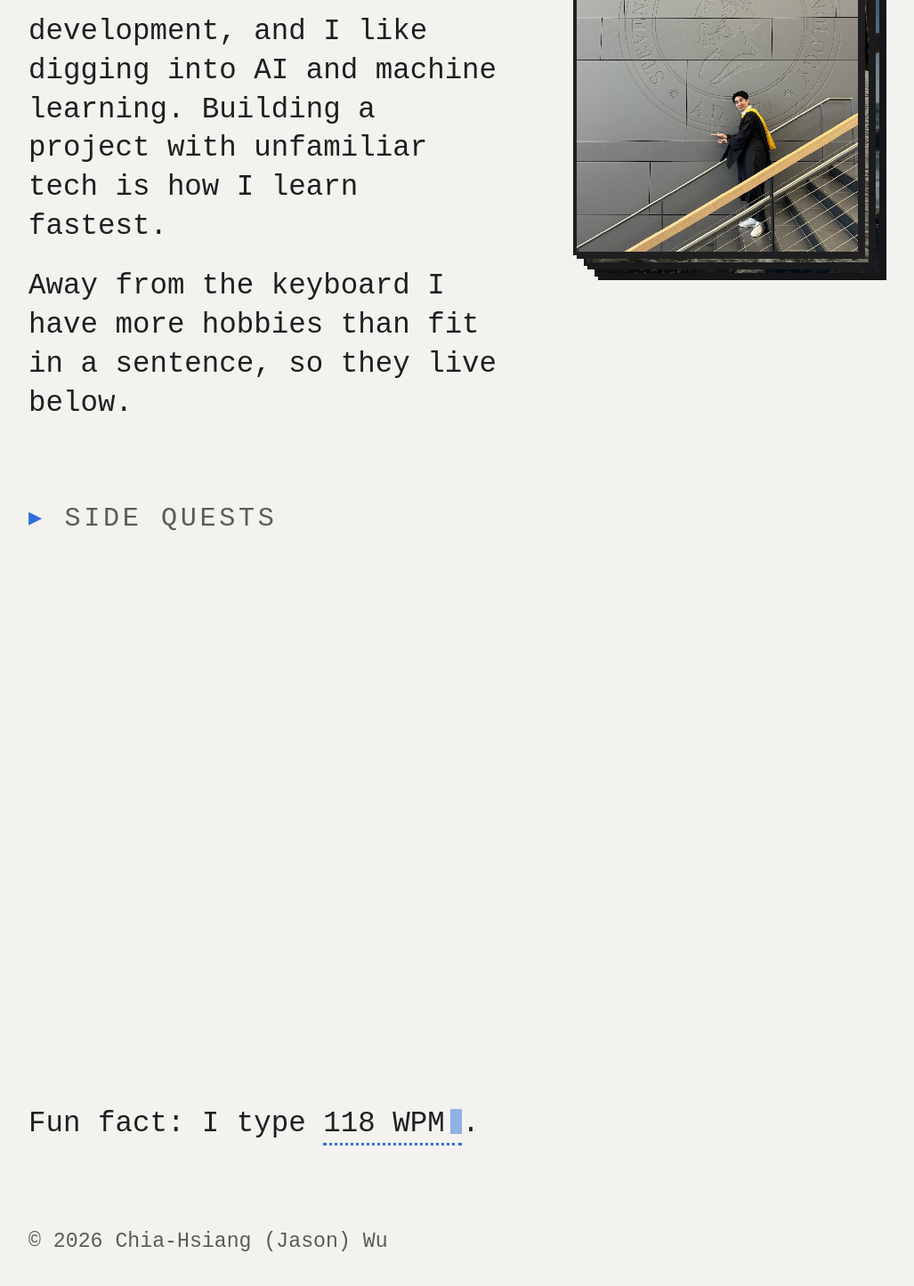
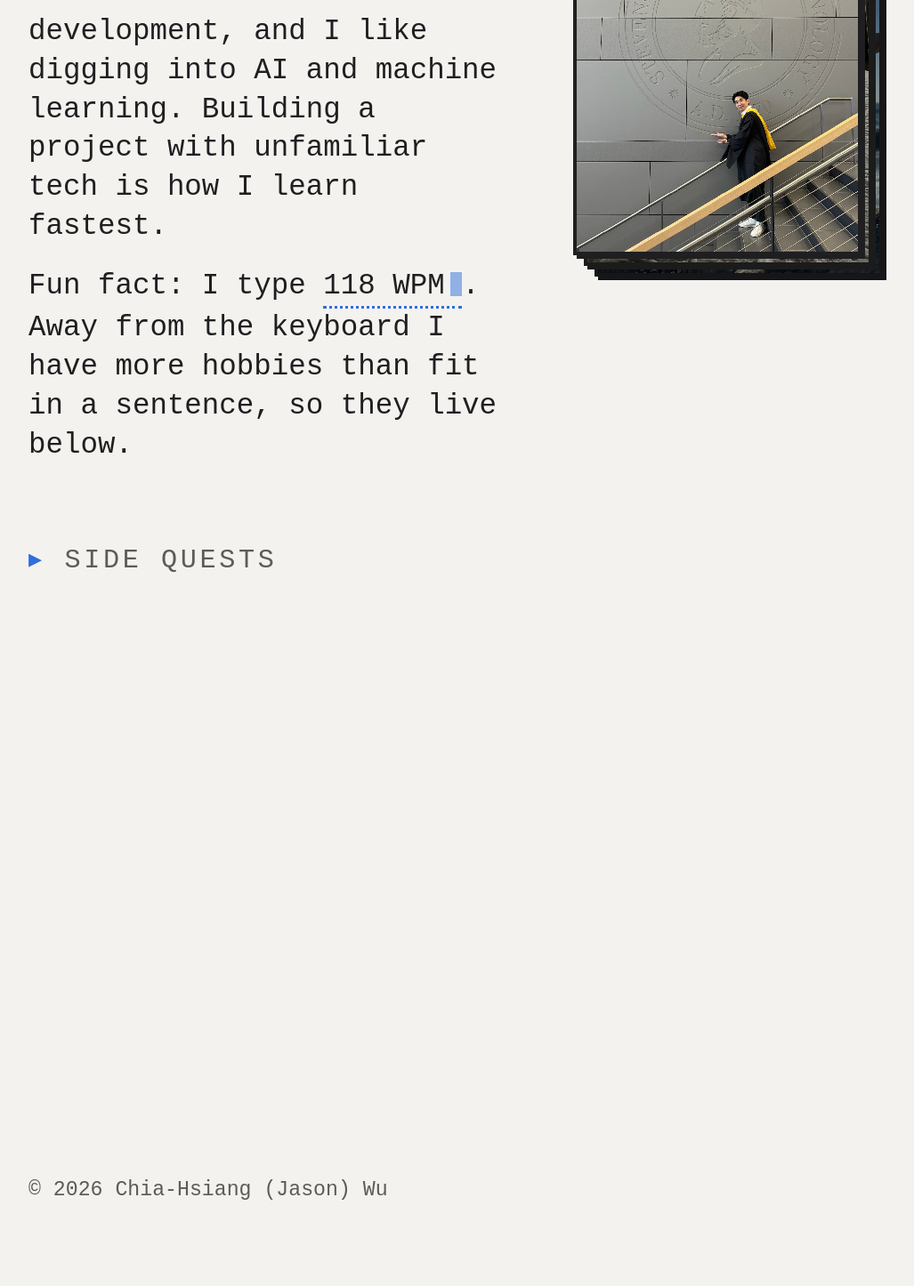
Before and after one commit to Jason-Wuuuu/Jason, a React (Vite) app: page / in a window 1280 px wide. Shown: the part 4680-6126 px from the top of the page at 89% size, without its empty margins (128-1155 px from the left). Built offline with nearby package versions, Linux system fonts and the light colour scheme; a web font is replaced by a local one.

Commit message:
Revert "About: typing fun fact moved to the very bottom of the page"
This reverts commit a0cba415dbb0121af5e067f09ef4f8c1600cab10.

```diff
--- a/src/admin/schema.js
+++ b/src/admin/schema.js
@@ -80,7 +80,6 @@ export const sections = [
     fields: [
       { key: "paragraphs", label: "Paragraphs (blank line between; - bullets, **bold**, *italic*, [text](url))", type: "lines", sep: "\n\n" },
       { key: "images", label: "Photos", type: "images", folder: "me" },
-      { key: "funFact", label: "Fun fact (last line of the page; [text](#typing) opens the typing game)", type: "text" },
       {
         key: "hobbies",
         label: "Hobbies (shown as the Bag and Side Quests)",
--- a/src/components/About.jsx
+++ b/src/components/About.jsx
@@ -8,7 +8,7 @@ const STEPS = [64, 32, 16, 8]; // mosaic blocks across the photo, fine to coarse
 const TICK = 70; // ms per frame: choppy on purpose, like the rest of the site
 
 export default function About() {
-  const { paragraphs, images = [], hobbies = [], funFact = "" } = site.about;
+  const { paragraphs, images = [], hobbies = [] } = site.about;
   const [egg, setEgg] = useState(false);
   const [top, setTop] = useState(0); // which photo is on top of the stack
   const photos = useRef([]);
@@ -78,11 +78,6 @@ export default function About() {
         )}
       </div>
       <Hobbies items={hobbies} />
-      {funFact && (
-        <div className="funfact">
-          <Md text={funFact} onEgg={() => setEgg((v) => !v)} eggOpen={egg} />
-        </div>
-      )}
       {egg && <TypeTest autoFocus />}
     </section>
   );
--- a/src/content/site.json
+++ b/src/content/site.json
@@ -382,7 +382,7 @@
     ],
     "paragraphs": [
       "I'm from Taiwan and moved to the US for a CS master's at Stevens. I like web development, and I like digging into AI and machine learning. Building a project with unfamiliar tech is how I learn fastest.",
-      "Away from the keyboard I have more hobbies than fit in a sentence, so they live below."
+      "Fun fact: I type [118 WPM](#typing). Away from the keyboard I have more hobbies than fit in a sentence, so they live below."
     ],
     "hobbies": [
       {
@@ -415,7 +415,6 @@
         "icon": "chart",
         "line": "Following the market and learning by doing."
       }
-    ],
-    "funFact": "Fun fact: I type [118 WPM](#typing)."
+    ]
   }
 }
--- a/src/index.css
+++ b/src/index.css
@@ -173,8 +173,6 @@ footer { padding-block: 2.5rem 4.5rem; color: var(--mute); } /* bottom room just
 .hb::before { content: "▸ "; color: var(--accent); }
 .pxi { display: block; width: 100%; height: auto; }
 .quests { max-width: 38rem; }
-.funfact { margin-top: 2.5rem; font-size: 1.4rem; } /* the last line of the page */
-.funfact p { margin: 0; }
 .quests .timeline > li { grid-template-columns: 2.4rem 1fr; gap: 1rem; align-items: center; padding: .7rem 0; border-top-width: 2px; }
 .quests .q-icon { width: 2.4rem; }
 .quests h3 { font-size: 1.3rem; margin-bottom: 0; }
```
